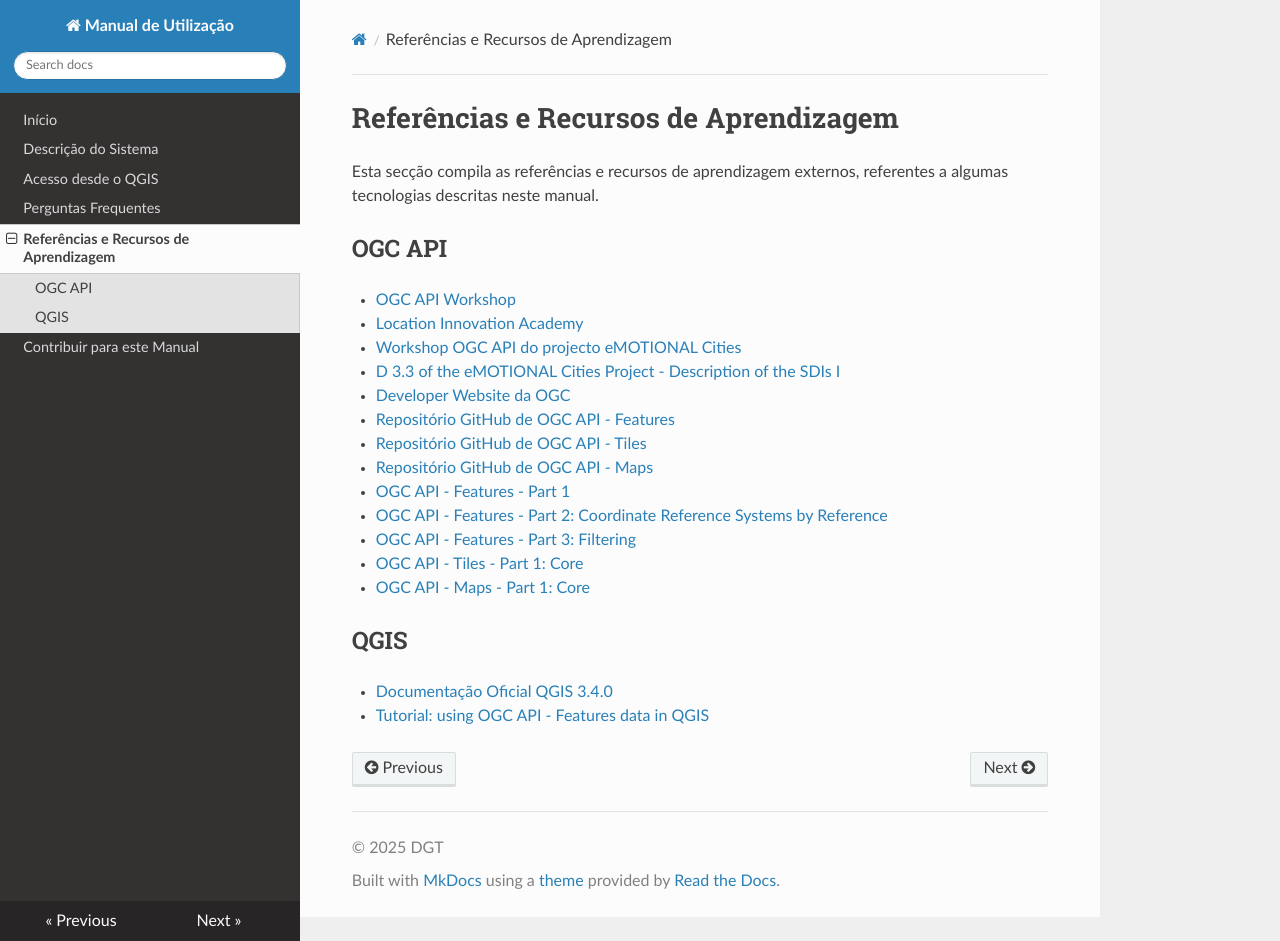
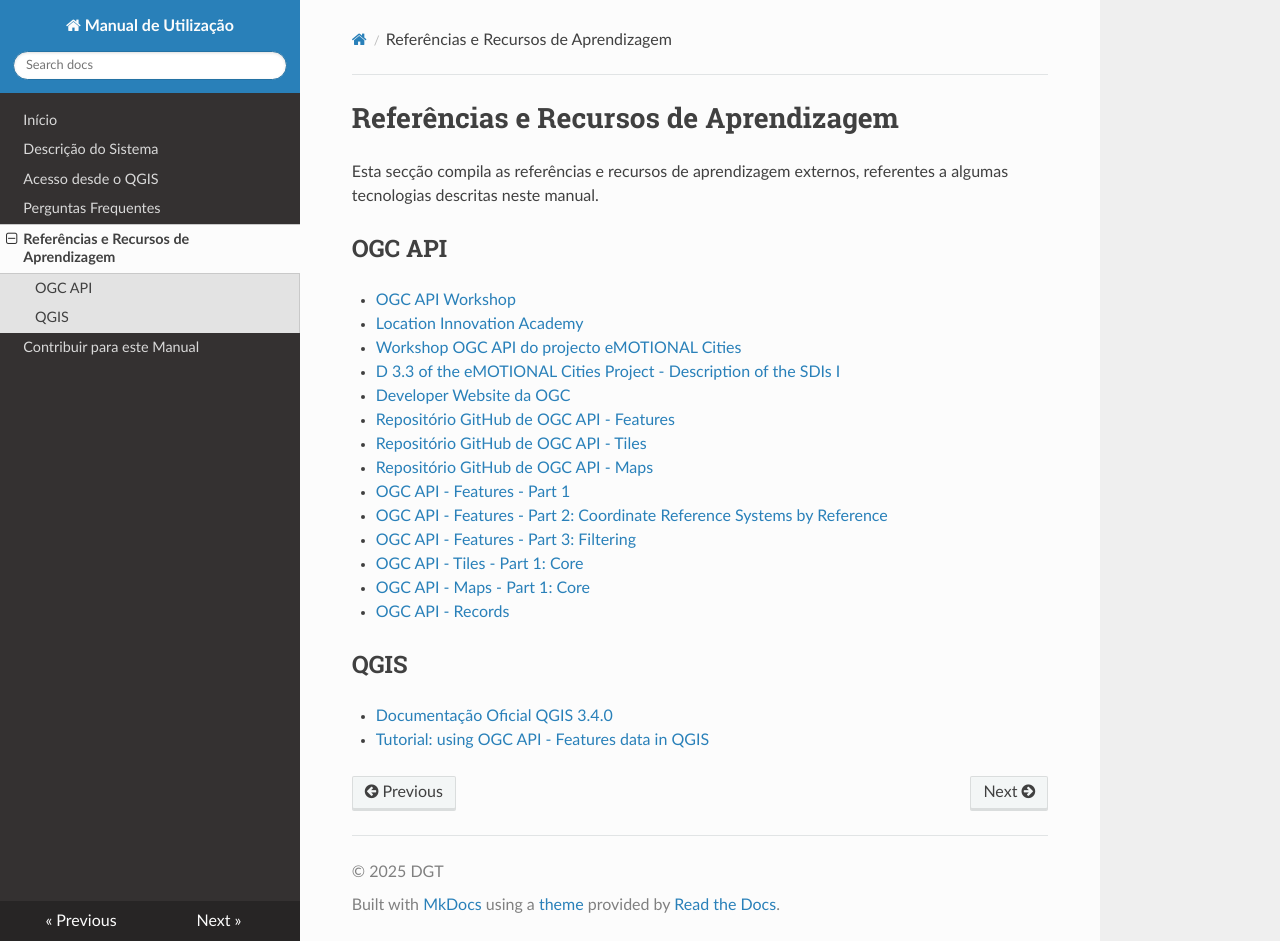
Before and after one commit to dgterritorio/ogcapi-user, an MkDocs documentation site: the page built from docs/recursos.md, in a window 1280 px wide and 941 px high. Built offline with MkDocs 1.6.1, drawn with Linux system fonts in a browser that asks for light colours; nearby versions of some CDN libraries.

Commit message:
- added link for ogc api records

```diff
--- a/docs/recursos.md
+++ b/docs/recursos.md
@@ -17,6 +17,7 @@ Esta secção compila as referências e recursos de aprendizagem externos, refer
   * [OGC API - Features - Part 3: Filtering](https://docs.ogc.org/is/19-079r2/19-079r2.html)
   * [OGC API - Tiles - Part 1: Core](https://docs.ogc.org/is/20-057/20-057.html)
   * [OGC API - Maps - Part 1: Core](https://docs.ogc.org/is/20-058/20-058.html)
+  * [OGC API - Records](https://docs.ogc.org/is/20-004r1/20-004r1.html)
 
 ## QGIS
 
```
